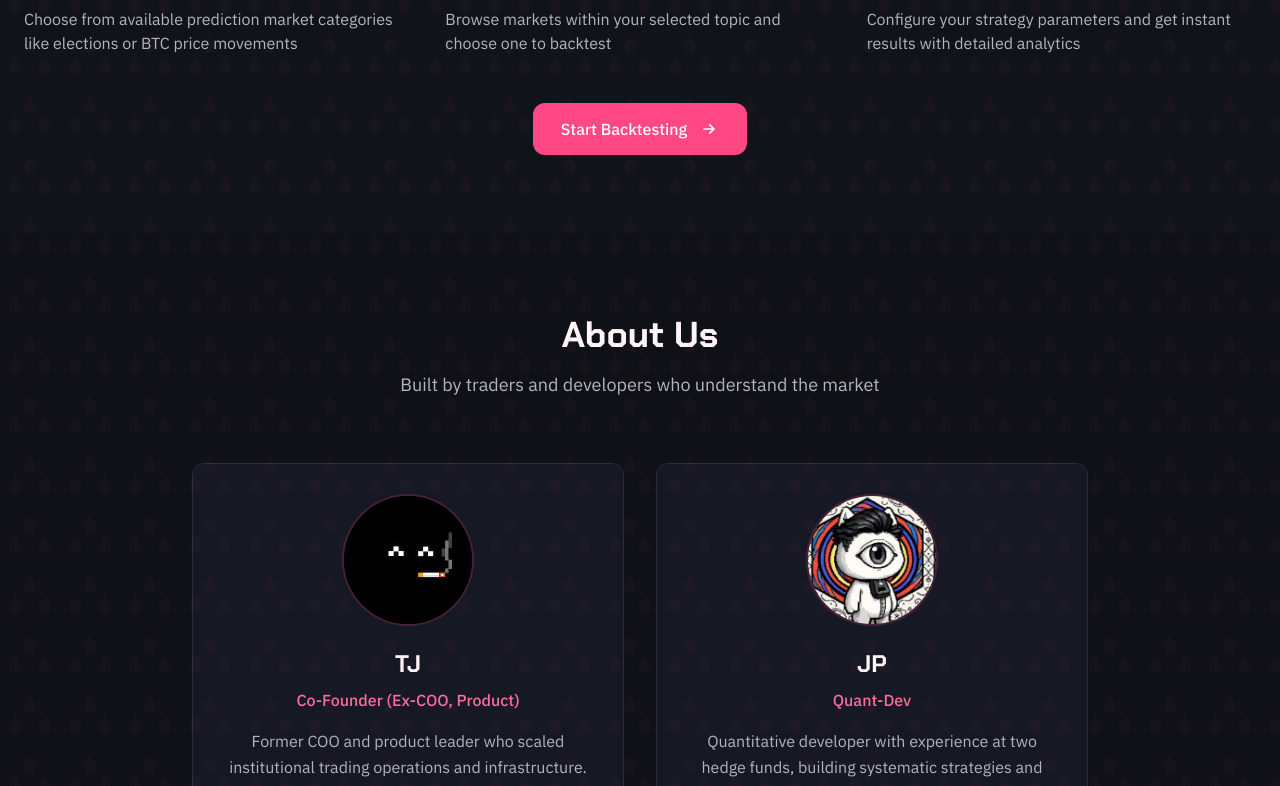
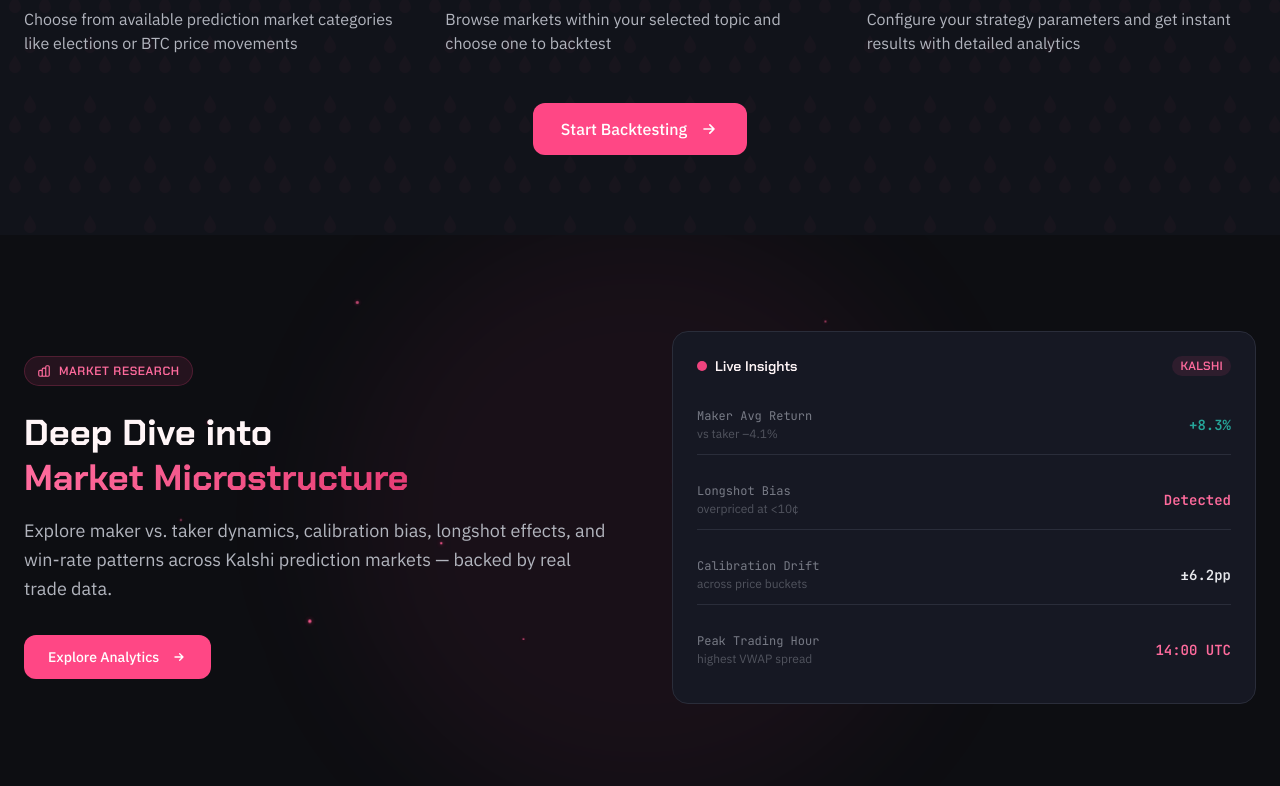
Before and after one commit to supersmartpeople/PredictBack, a Next.js app in the folder frontend/: page / in a window 1280 px wide. Shown: the part 2014-2800 px from the top of the page. Built offline with nearby package versions, Linux system fonts and the light colour scheme.

Commit message:
new page

```diff
--- a/frontend/public/charts.html
+++ b/frontend/public/charts.html
@@ -508,7 +508,7 @@ function descFor(spec){
 }
 
 const main=document.getElementById('main');
-document.getElementById('chartCount').textContent=`${CHART_SPECS.length} charts`;
+const _cc=document.getElementById('chartCount');if(_cc)_cc.textContent=`${CHART_SPECS.length} charts`;
 
 CHART_SPECS.forEach((spec,idx)=>{
   const h = HEIGHT[spec.type]||400;
--- a/frontend/src/app/globals.css
+++ b/frontend/src/app/globals.css
@@ -298,6 +298,23 @@ body {
   animation: shimmer 1.5s infinite;
 }
 
+/* Pink particle float */
+@keyframes particle-rise {
+  0%   { transform: translateY(0) translateX(0) scale(1); opacity: 0; }
+  10%  { opacity: 1; }
+  50%  { transform: translateY(-45vh) translateX(var(--drift, 20px)) scale(0.8); }
+  90%  { opacity: 0.6; }
+  100% { transform: translateY(-90vh) translateX(calc(var(--drift, 20px) * -0.5)) scale(0.4); opacity: 0; }
+}
+.data-particle {
+  position: absolute;
+  border-radius: 50%;
+  background: radial-gradient(circle, var(--pink-400) 0%, var(--pink-600) 100%);
+  box-shadow: 0 0 6px rgba(255, 71, 133, 0.6);
+  animation: particle-rise linear infinite;
+  pointer-events: none;
+}
+
 /* Sakura pattern overlay */
 .sakura-pattern {
   position: relative;
--- a/frontend/src/app/page.tsx
+++ b/frontend/src/app/page.tsx
@@ -249,6 +249,101 @@ export default function LandingPage() {
         </div>
       </section>
 
+      {/* Data Analysis Section */}
+      <section className="py-24 px-6 relative overflow-hidden bg-bg-primary">
+        {/* Pink particles */}
+        {[
+          { left: "8%",  size: 4,  delay: 0,   dur: 7,  drift: "30px"  },
+          { left: "18%", size: 3,  delay: 1.5, dur: 9,  drift: "-25px" },
+          { left: "27%", size: 5,  delay: 0.7, dur: 8,  drift: "20px"  },
+          { left: "36%", size: 3,  delay: 2.3, dur: 11, drift: "-30px" },
+          { left: "45%", size: 6,  delay: 0.3, dur: 6,  drift: "15px"  },
+          { left: "54%", size: 4,  delay: 1.8, dur: 10, drift: "-20px" },
+          { left: "63%", size: 3,  delay: 0.9, dur: 8,  drift: "35px"  },
+          { left: "72%", size: 5,  delay: 2.6, dur: 7,  drift: "-15px" },
+          { left: "81%", size: 4,  delay: 1.2, dur: 9,  drift: "25px"  },
+          { left: "90%", size: 3,  delay: 0.5, dur: 12, drift: "-28px" },
+          { left: "13%", size: 2,  delay: 3.1, dur: 8,  drift: "18px"  },
+          { left: "58%", size: 2,  delay: 2.0, dur: 10, drift: "-22px" },
+          { left: "77%", size: 3,  delay: 3.8, dur: 7,  drift: "12px"  },
+          { left: "42%", size: 2,  delay: 4.2, dur: 9,  drift: "-35px" },
+          { left: "23%", size: 4,  delay: 3.5, dur: 11, drift: "28px"  },
+        ].map((p, i) => (
+          <div
+            key={i}
+            className="data-particle"
+            style={{
+              left: p.left,
+              bottom: "0%",
+              width: p.size,
+              height: p.size,
+              animationDelay: `${p.delay}s`,
+              animationDuration: `${p.dur}s`,
+              ["--drift" as string]: p.drift,
+              opacity: 0,
+            }}
+          />
+        ))}
+
+        {/* Glow orb */}
+        <div className="absolute top-1/2 left-1/2 -translate-x-1/2 -translate-y-1/2 w-[600px] h-[600px] bg-pink-500/5 rounded-full blur-3xl pointer-events-none" />
+
+        <div className="max-w-7xl mx-auto relative z-10">
+          <div className="grid md:grid-cols-2 gap-16 items-center">
+            {/* Left: text */}
+            <div>
+              <div className="inline-flex items-center gap-2 px-3 py-1.5 rounded-full bg-pink-500/10 border border-pink-500/20 mb-6">
+                <svg className="w-3.5 h-3.5 text-pink-400" fill="none" stroke="currentColor" viewBox="0 0 24 24">
+                  <path strokeLinecap="round" strokeLinejoin="round" strokeWidth={2} d="M9 19v-6a2 2 0 00-2-2H5a2 2 0 00-2 2v6a2 2 0 002 2h2a2 2 0 002-2zm0 0V9a2 2 0 012-2h2a2 2 0 012 2v10m-6 0a2 2 0 002 2h2a2 2 0 002-2m0 0V5a2 2 0 012-2h2a2 2 0 012 2v14a2 2 0 01-2 2h-2a2 2 0 01-2-2z" />
+                </svg>
+                <span className="text-pink-400 text-xs font-semibold font-[family-name:var(--font-chakra)] uppercase tracking-wider">Market Research</span>
+              </div>
+              <h2 className="font-[family-name:var(--font-chakra)] text-3xl md:text-4xl font-bold text-pink-50 mb-4 leading-tight">
+                Deep Dive into<br />
+                <span className="bg-gradient-to-r from-pink-400 to-pink-600 bg-clip-text text-transparent">Market Microstructure</span>
+              </h2>
+              <p className="text-text-secondary text-lg mb-8 leading-relaxed">
+                Explore maker vs. taker dynamics, calibration bias, longshot effects, and win-rate patterns across Kalshi prediction markets — backed by real trade data.
+              </p>
+              <div className="flex flex-col sm:flex-row gap-3">
+                <Link
+                  href="/data-analysis"
+                  className="group inline-flex items-center gap-3 bg-pink-500 hover:bg-pink-400 text-white px-6 py-3 rounded-xl font-medium text-sm transition-all duration-200 hover:shadow-[0_0_20px_rgba(255,71,133,0.5)]"
+                >
+                  Explore Analytics
+                  <svg className="w-4 h-4 transition-transform group-hover:translate-x-1" fill="none" stroke="currentColor" viewBox="0 0 24 24">
+                    <path strokeLinecap="round" strokeLinejoin="round" strokeWidth={2} d="M13 7l5 5m0 0l-5 5m5-5H6" />
+                  </svg>
+                </Link>
+              </div>
+            </div>
+
+            {/* Right: stats preview */}
+            <div className="bg-bg-secondary border border-border rounded-2xl p-6 space-y-4">
+              <div className="flex items-center gap-2 mb-5">
+                <div className="w-2.5 h-2.5 rounded-full bg-pink-500 animate-pulse-soft" />
+                <span className="font-[family-name:var(--font-chakra)] text-sm font-semibold text-pink-50">Live Insights</span>
+                <span className="ml-auto bg-pink-500/10 text-pink-400 text-xs font-semibold font-[family-name:var(--font-chakra)] px-2 py-0.5 rounded-full uppercase tracking-wide">Kalshi</span>
+              </div>
+              {[
+                { label: "Maker Avg Return",   value: "+8.3%",   sub: "vs taker –4.1%",    color: "text-bullish"   },
+                { label: "Longshot Bias",       value: "Detected", sub: "overpriced at <10¢", color: "text-pink-400"  },
+                { label: "Calibration Drift",   value: "±6.2pp",  sub: "across price buckets",color: "text-text-primary"},
+                { label: "Peak Trading Hour",   value: "14:00 UTC",sub: "highest VWAP spread", color: "text-pink-400"  },
+              ].map((stat, i) => (
+                <div key={i} className="flex items-center justify-between py-3 border-b border-border last:border-0">
+                  <div>
+                    <div className="text-xs text-text-tertiary font-[family-name:var(--font-mono)] mb-0.5">{stat.label}</div>
+                    <div className="text-xs text-text-tertiary/60">{stat.sub}</div>
+                  </div>
+                  <span className={`font-[family-name:var(--font-mono)] font-semibold text-sm ${stat.color}`}>{stat.value}</span>
+                </div>
+              ))}
+            </div>
+          </div>
+        </div>
+      </section>
+
       {/* About Us Section */}
       <section className="py-20 px-6 bg-bg-secondary/30">
         <div className="max-w-7xl mx-auto">
```
